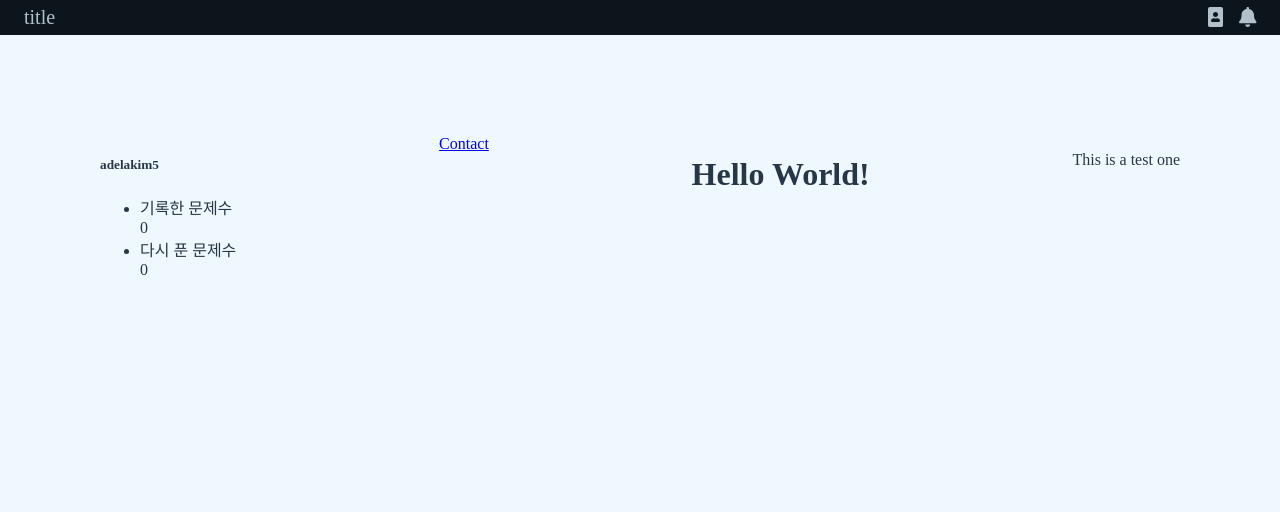
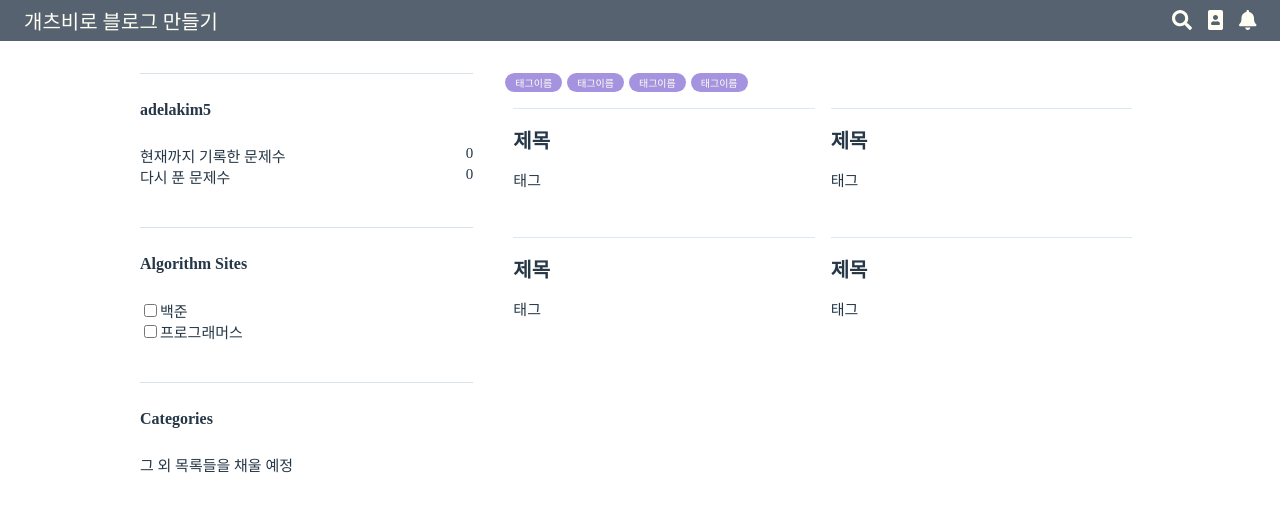
Before and after one commit to adelakim5/Gatsby-Blog, a Gatsby site: page / in a window 1280 px wide. Built offline with nearby package versions, Linux system fonts and the light colour scheme; Gatsby itself is replaced by a stand-in of ours; a web font is replaced by a local one.

Commit message:
Create main
- aside 수정
- main 생성
    - main에 태그와 포스트 제목들이 들어오게끔 만듦
    - 페이지네이션은 고민중
- css 수정
    - 폰트, 컬러 조합을 바꿈
    - 프로그래머스 레이아웃을 참고
- search 추가
    - header에 search 아이콘 추가
    - 향후 search 기능 구현하기

```diff
--- a/src/components/container.jsx
+++ /dev/null
@@ -1,6 +0,0 @@
-import React from "react"
-import containerStyles from "./container.module.css"
-
-export default function Container({ children }) {
-  return <div className={containerStyles.container}>{children}</div>
-}
--- a/src/components/container.module.css
+++ /dev/null
@@ -1,4 +0,0 @@
-.container {
-  margin: 3rem auto;
-  max-width: 600px;
-}
--- a/src/components/general/aside.jsx
+++ b/src/components/general/aside.jsx
@@ -1,16 +1,14 @@
 import React from "react"
-import { Link } from "gatsby"
 import asideStyles from "./aside.module.css"
 
 export default function Aside() {
   return (
-    <div>
     <div className={asideStyles.card}>
       <div className={asideStyles.card_body}>
         <h5 className={asideStyles.title}>adelakim5</h5>
-          <ul className={asideStyles.list}>
+        <ul>
           <li>
-              기록한 문제수
+            현재까지 기록한 문제수
             <span className={asideStyles.value}>0</span>
           </li>
           <li>
@@ -19,9 +17,29 @@ export default function Aside() {
           </li>
         </ul>
       </div>
+      <div className={asideStyles.card_body}>
+        <h5 className={asideStyles.title}>Algorithm Sites</h5>
+        <ul>
+          <li className={asideStyles.checkBox}>
+            <input type="checkbox" />
+            <label htmlFor="boj">
+              <span>백준</span>
+            </label>
+          </li>
+          <li className={asideStyles.checkBox}>
+            <input type="checkbox" />
+            <label htmlFor="programmers">
+              <span>프로그래머스</span>
+            </label>
+          </li>
+        </ul>
       </div>
-      <div className={asideStyles.card}></div>
-      <div className={asideStyles.card}></div>
+      <div className={asideStyles.card_body}>
+        <h5 className={asideStyles.title}>Categories</h5>
+        <ul>
+          <li className={asideStyles.list}>그 외 목록들을 채울 예정</li>
+        </ul>
+      </div>
     </div>
   )
 }
--- a/src/components/general/aside.module.css
+++ b/src/components/general/aside.module.css
@@ -1,3 +1,43 @@
-body {
-  color: #263747;
+.card {
+  display: flex;
+  flex-direction: column;
+  width: 80vh;
+  height: 100vh;
 }
+
+.card_body {
+  display: flex;
+  flex-direction: column;
+  margin-bottom: 2.5rem;
+  border-top: 1px solid #d7e2eb;
+  font-size: 15px;
+}
+.title {
+  font-size: 16px;
+}
+
+ul {
+  all: unset;
+  list-style: none;
+}
+
+li {
+  display: list-item;
+  list-style: none;
+  text-align: left;
+}
+
+.checkBox {
+  display: flex;
+  justify-content: left;
+}
+
+label:hover {
+  width: 100%;
+  cursor: pointer;
+  color: #a593e0;
+}
+
+.value {
+  float: right;
+}
--- a/src/components/general/header.jsx
+++ b/src/components/general/header.jsx
@@ -2,16 +2,19 @@ import React from "react"
 import { Link } from "gatsby"
 import headerStyles from "./header.module.css"
 import { FontAwesomeIcon } from "@fortawesome/react-fontawesome"
-import { faPortrait, faBell } from "@fortawesome/free-solid-svg-icons"
+import { faPortrait, faBell, faSearch } from "@fortawesome/free-solid-svg-icons"
 
 export default function Header() {
   return (
     <nav>
       <Link className={headerStyles.link} to="/">
-        title
+        개츠비로 블로그 만들기
       </Link>
       <span>
-        <Link className={headerStyles.link} to="/">
+        <span className={headerStyles.link}>
+          <FontAwesomeIcon className={headerStyles.icon} icon={faSearch} />
+        </span>
+        <Link className={headerStyles.link} to="/about">
           <FontAwesomeIcon className={headerStyles.icon} icon={faPortrait} />
         </Link>
         <Link className={headerStyles.link} to="/">
--- a/src/components/general/header.module.css
+++ b/src/components/general/header.module.css
@@ -1,8 +1,10 @@
 nav {
   margin: 0;
   display: flex;
-  background-color: #0c151c;
-  color: #b2c0cc;
+  position: sticky;
+  top: 0px;
+  background-color: #566270;
+  color: #fffff3;
   padding: 0.375rem 1rem;
   justify-content: space-between;
   align-items: center;
@@ -11,14 +13,14 @@ nav {
 
 .link {
   all: unset;
-  color: #b2c0cc;
+  color: #fffff3;
   padding: 0 0.5rem 0 0.5rem;
   font-size: 20px;
 }
 
 .link:hover {
   cursor: pointer;
-  color: #ffffff;
+  color: #e0e3da;
 }
 
 span {
--- /dev/null
+++ b/src/components/main/article.jsx
@@ -0,0 +1,43 @@
+import React from "react"
+import articleStyles from "./article.module.css"
+
+export default function Article() {
+  return (
+    <div>
+      <div className={articleStyles.filter_label_selected}>
+        <span className={articleStyles.selected}>태그이름</span>
+        <span className={articleStyles.selected}>태그이름</span>
+        <span className={articleStyles.selected}>태그이름</span>
+        <span className={articleStyles.selected}>태그이름</span>
+      </div>
+      <div className={articleStyles.filter_lists}>
+        <div className={articleStyles.row}>
+          <div className={articleStyles.col_item}>
+            <div className={articleStyles.card_body}>
+              <p className={articleStyles.title}>제목</p>
+              <p className={articleStyles.tag}>태그</p>
+            </div>
+          </div>
+          <div className={articleStyles.col_item}>
+            <div className={articleStyles.card_body}>
+              <p className={articleStyles.title}>제목</p>
+              <p className={articleStyles.tag}>태그</p>
+            </div>
+          </div>
+          <div className={articleStyles.col_item}>
+            <div className={articleStyles.card_body}>
+              <p className={articleStyles.title}>제목</p>
+              <p className={articleStyles.tag}>태그</p>
+            </div>
+          </div>
+          <div className={articleStyles.col_item}>
+            <div className={articleStyles.card_body}>
+              <p className={articleStyles.title}>제목</p>
+              <p className={articleStyles.tag}>태그</p>
+            </div>
+          </div>
+        </div>
+      </div>
+    </div>
+  )
+}
--- /dev/null
+++ b/src/components/main/article.module.css
@@ -0,0 +1,53 @@
+div {
+  width: 100%;
+  max-height: 100vh;
+}
+
+.filter_label_selected {
+  display: flex;
+  flex-direction: row;
+  margin-bottom: 1rem;
+  font-size: 10px;
+}
+
+.selected {
+  color: #fffff3;
+  background-color: #a593e0;
+  padding: 2px 10px 2px 10px;
+  border-radius: 20px;
+  margin-right: 5px;
+}
+
+.row {
+  display: flex;
+  flex-direction: row;
+  flex-flow: wrap;
+  width: calc(100%);
+}
+
+.title {
+  margin: 0;
+  font-size: 20px;
+  font-weight: bold;
+}
+
+.title:hover {
+  cursor: pointer;
+  color: #a593e0;
+}
+
+.tag {
+  margin: 0 0.5 0 0;
+  font-size: 15px;
+}
+
+.col_item {
+  width: calc((100% - 2rem) / 2);
+  padding-left: 0.5rem;
+  padding-right: 0.5rem;
+}
+
+.card_body {
+  padding: 1rem 0 2rem 0;
+  border-top: 0.0625rem solid #d8e9ef;
+}
--- a/src/pages/about.jsx
+++ b/src/pages/about.jsx
@@ -1,7 +1,7 @@
 import React from "react"
 import Header from "../components/general/header"
 
-export default function about() {
+export default function About() {
   return (
     <div style={{ color: `teal` }}>
       {/* <Header headerText="About Yangwon" /> */}
--- a/src/pages/index.js
+++ b/src/pages/index.js
@@ -2,20 +2,19 @@ import React from "react"
 import { Link } from "gatsby"
 import Header from "../components/general/header"
 import Aside from "../components/general/aside"
+import Article from "../components/main/article"
 import Styles from "../styles/global.module.css"
 
 export default function Home() {
   return (
     <div>
-      <Header />
+      <Header className={Styles.header} />
       <div className={Styles.container}>
         <span className={Styles.aside}>
           <Aside />
         </span>
         <span className={Styles.article}>
-          <Link to="/contact/">Contact</Link>
-          <h1>Hello World!</h1>
-          <p>This is a test one</p>
+          <Article />
         </span>
       </div>
     </div>
--- a/src/styles/global.module.css
+++ b/src/styles/global.module.css
@@ -1,20 +1,37 @@
+@font-face {
+  font-family: "IBMPlexSansKR-Text";
+  src: url("https://cdn.jsdelivr.net/gh/projectnoonnu/noonfonts_20-07@1.0/IBMPlexSansKR-Text.woff")
+    format("woff");
+  font-weight: normal;
+  font-style: normal;
+}
+
 html,
 body {
   margin: 0;
   padding: 0;
-  background-color: aliceblue;
+  background-color: #ffffff;
+  font-family: "IBMPlexSansKR-Text";
+  color: #263747;
 }
 
 .container {
-  margin: 100px;
   display: flex;
   flex-direction: row;
+  max-width: 1000px !important;
+  margin-right: auto;
+  margin-left: auto;
+  margin-top: 2rem;
+  padding-left: 16px;
+  padding-right: 16px;
 }
 
 .aside {
-  flex-grow: 1;
+  flex: 1 1;
+  max-width: 33.333333%;
+  margin-right: 2rem;
 }
 
 .article {
-  flex-grow: 2;
+  flex: 2 1;
 }
```
Also changed, not shown: src/pages/about-css-module.jsx (deleted, +0 -11 lines), src/pages/contact.jsx (+6 -4 lines). Lines whose indentation alone changed are shown as unchanged.
